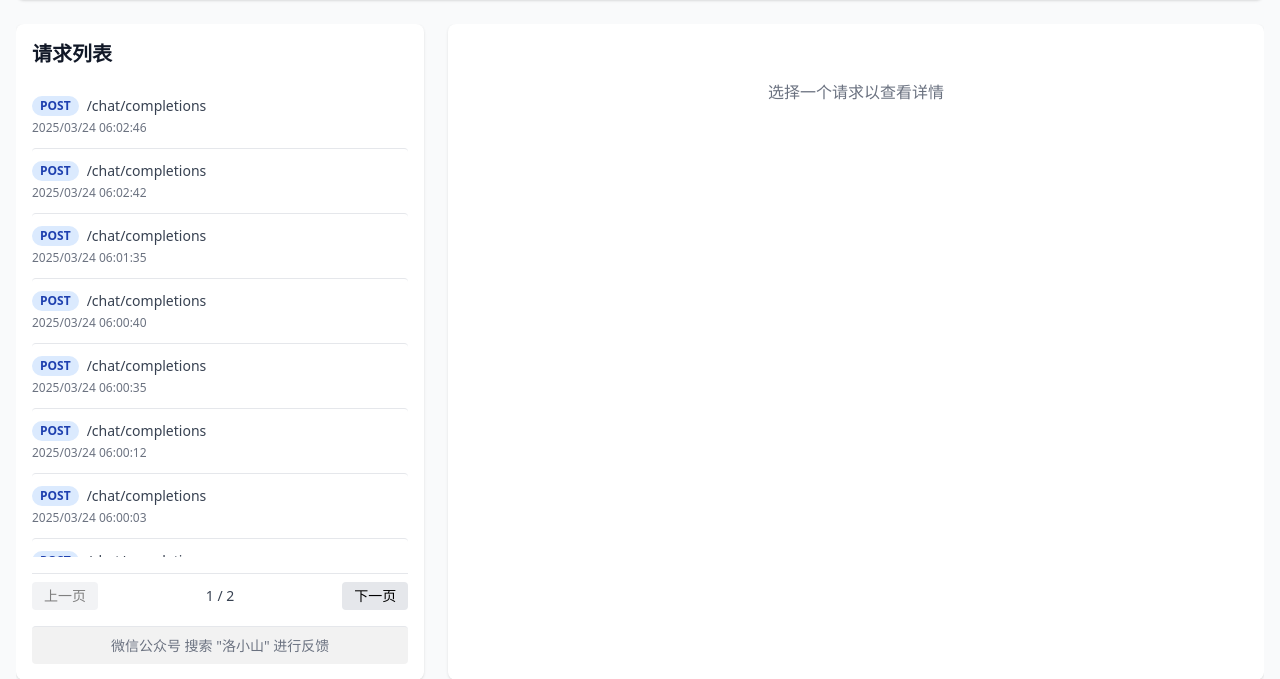
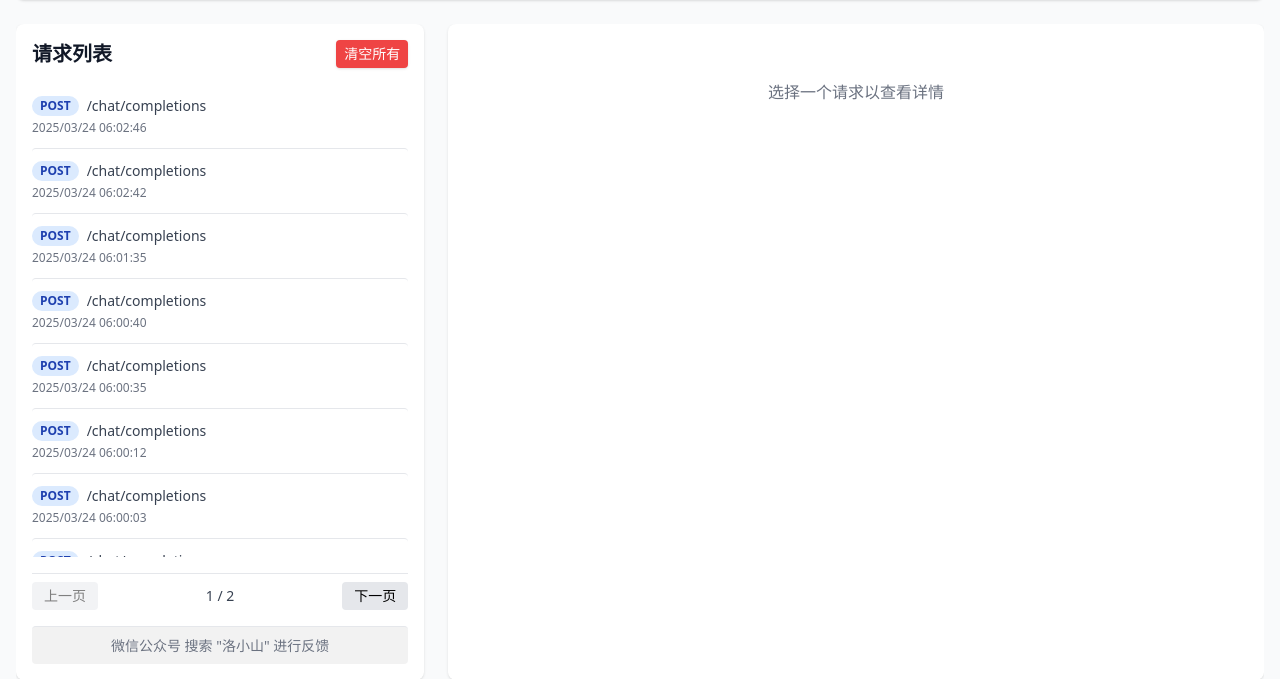
Before and after one commit to itshen/AI_message_hook, a Flask app: page / in a window 1280 px wide. Shown: the part 104-783 px from the top of the page. Run offline with Flask 3, Linux system fonts and the light colour scheme; data comes from the database, SQL or seed files in the repository; both versions use the stored data as it was after the commit; some libraries are stand-ins or nearby versions.

Commit message:
更新界面

```diff
--- a/app/templates/index.html
+++ b/app/templates/index.html
@@ -209,7 +209,16 @@
         <div class="flex flex-col md:flex-row gap-6 flex-grow overflow-hidden">
             <!-- 请求列表 -->
             <div class="w-full md:w-1/3 bg-white dark:bg-gray-800 shadow rounded-lg p-4 flex flex-col h-full">
-                <h2 class="text-xl font-semibold text-gray-900 dark:text-white mb-4">请求列表</h2>
+                <div class="flex justify-between items-center mb-4">
+                    <h2 class="text-xl font-semibold text-gray-900 dark:text-white">请求列表</h2>
+                    <!-- 清空按钮 -->
+                    <button
+                        @click="clearAllRequests"
+                        class="px-2 py-1 bg-red-500 hover:bg-red-600 text-white text-sm rounded shadow"
+                        v-if="requests.length > 0">
+                        清空所有
+                    </button>
+                </div>
 
                 <div v-if="loading" class="py-4 text-center text-gray-500 dark:text-gray-400">
                     加载中...
@@ -221,10 +230,9 @@
 
                 <ul v-else class="divide-y divide-gray-200 dark:divide-gray-700 overflow-y-auto flex-grow custom-scrollbar">
                     <li v-for="req in requests" :key="req.id"
-                        class="py-3 hover:bg-gray-50 dark:hover:bg-gray-700 cursor-pointer rounded"
-                        :class="{'bg-blue-50 dark:bg-blue-900': selectedRequest && selectedRequest.id === req.id}"
-                        @click="loadRequestDetail(req.id)">
-                        <div class="flex items-center">
+                        class="py-3 hover:bg-gray-50 dark:hover:bg-gray-700 cursor-pointer rounded relative group"
+                        :class="{'bg-blue-50 dark:bg-blue-900': selectedRequest && selectedRequest.id === req.id}">
+                        <div class="flex items-center" @click="loadRequestDetail(req.id)">
                             <span class="px-2 inline-flex text-xs leading-5 font-semibold rounded-full"
                                 :class="{
                                     'bg-green-100 text-green-800 dark:bg-green-900 dark:text-green-200': req.method === 'GET',
@@ -236,9 +244,17 @@
                             </span>
                             <span class="ml-2 truncate text-sm text-gray-700 dark:text-gray-300">{{ req.path || '/' }}</span>
                         </div>
-                        <div class="text-xs text-gray-500 dark:text-gray-400 mt-1">
+                        <div class="text-xs text-gray-500 dark:text-gray-400 mt-1" @click="loadRequestDetail(req.id)">
                             {{ formatDate(req.timestamp) }}
                         </div>
+                        <!-- 添加删除按钮 -->
+                        <button
+                            @click.stop="deleteRequest(req.id)"
+                            class="absolute top-2 right-2 text-gray-400 hover:text-red-500 opacity-0 group-hover:opacity-100 transition-opacity">
+                            <svg class="w-4 h-4" fill="none" stroke="currentColor" viewBox="0 0 24 24" xmlns="http://www.w3.org/2000/svg">
+                                <path stroke-linecap="round" stroke-linejoin="round" stroke-width="2" d="M19 7l-.867 12.142A2 2 0 0116.138 21H7.862a2 2 0 01-1.995-1.858L5 7m5 4v6m4-6v6m1-10V4a1 1 0 00-1-1h-4a1 1 0 00-1 1v3M4 7h16"></path>
+                            </svg>
+                        </button>
                     </li>
                 </ul>
 
@@ -446,6 +462,40 @@
                     }
                 };
 
+                // 删除单个请求
+                const deleteRequest = async (requestId) => {
+                    if (!confirm('确定要删除这条请求记录吗？')) return;
+
+                    try {
+                        await axios.delete(`/api/requests/${requestId}`);
+                        // 如果删除的是当前选中的请求，清空选中状态
+                        if (selectedRequest.value && selectedRequest.value.id === requestId) {
+                            selectedRequest.value = null;
+                        }
+                        // 重新加载请求列表
+                        fetchRequests(currentPage.value);
+                    } catch (error) {
+                        console.error('删除请求失败', error);
+                        alert('删除请求失败: ' + (error.response?.data?.message || error.message || '未知错误'));
+                    }
+                };
+
+                // 清空所有请求
+                const clearAllRequests = async () => {
+                    if (!confirm('确定要清空所有请求记录吗？此操作不可恢复！')) return;
+
+                    try {
+                        await axios.delete('/api/requests');
+                        // 清空选中状态
+                        selectedRequest.value = null;
+                        // 重新加载请求列表
+                        fetchRequests(1);
+                    } catch (error) {
+                        console.error('清空请求失败', error);
+                        alert('清空请求失败: ' + (error.response?.data?.message || error.message || '未知错误'));
+                    }
+                };
+
                 // 初始化
                 onMounted(() => {
                     fetchRequests();
@@ -550,7 +600,9 @@
                     showReadme,
                     readmeLoading,
                     readmeError,
-                    renderedReadme
+                    renderedReadme,
+                    deleteRequest,
+                    clearAllRequests
                 };
             }
         }).mount('#app');
```
Also changed, not shown: data.db.
